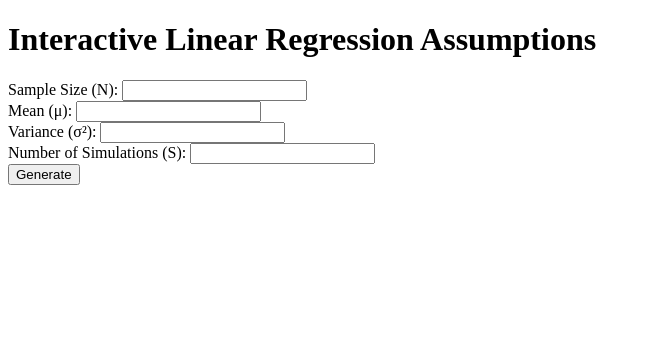
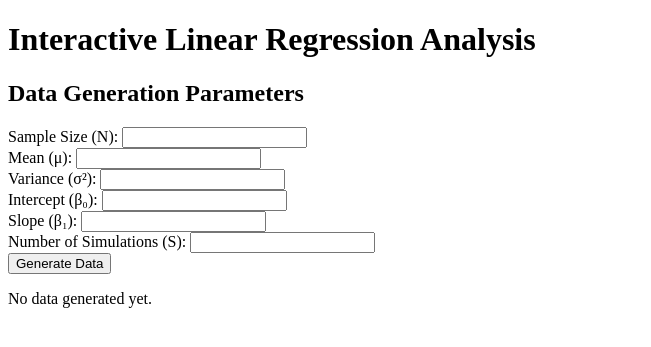
Before and after one commit to Swatkats13/jains-assignment-7, a Flask app: page / in a window 1280 px wide. Shown: the top 347 px of the page, without its empty margins (0-651 px from the left). Run offline with Flask 3, Linux system fonts and the light colour scheme.

Commit message:
final changes

```diff
--- a/app.py
+++ b/app.py
@@ -1,112 +1,304 @@
-from flask import Flask, render_template, request, url_for
+from flask import Flask, render_template, request, session, g
 import numpy as np
 import matplotlib
-matplotlib.use('Agg')  # Use the 'Agg' backend for non-GUI rendering
+import time  # <--- Import time for cache-busting in templates
+matplotlib.use('Agg')
 import matplotlib.pyplot as plt
 from sklearn.linear_model import LinearRegression
-import io
-import base64
+from scipy.stats import t
+
 
 app = Flask(__name__)
+app.secret_key = 'your_secret_key'  # Replace with your own secret key
 
-def generate_plots(N, mu, sigma2, S):
+# Global dictionary to hold data temporarily (for local use; not for production)
+app_data = {}
 
-    # STEP 1
-    # TODO 1: Generate a random dataset X of size N with values between 0 and 1
-    # and a random dataset Y with normal additive error (mean mu, variance sigma^2).
-    # Hint: Use numpy's random's functions to generate values for X and Y
-    X = np.random.rand(N)  # Replace with code to generate random values for X
-    Y = mu + np.sqrt(sigma2) * np.random.randn(N)  # Replace with code to generate random values for Y with specified mean and variance
+def generate_data(N, mu, beta0, beta1, sigma2, S):
+    X = np.random.rand(N)
+    noise = mu + np.sqrt(sigma2) * np.random.randn(N)
+    Y = beta0 + beta1 * X + noise
 
-    # TODO 2: Fit a linear regression model to X and Y
-    X = X.reshape(-1, 1)
-    # Hint: Use Scikit Learn
     model = LinearRegression()
-    model.fit(X, Y)  # Replace with code to fit the model
-    slope = model.coef_[0]  # Replace with code to extract slope from the fitted model
-    intercept = model.intercept_  # Replace with code to extract intercept from the fitted model
+    model.fit(X.reshape(-1, 1), Y)
+    slope = model.coef_[0]
+    intercept = model.intercept_
 
-    # TODO 3: Generate a scatter plot of (X, Y) with the fitted regression line
-    # Hint: Use Matplotlib
-    # Label the x-axis as "X" and the y-axis as "Y".
-    # Add a title showing the regression line equation using the slope and intercept values.
-    # Finally, save the plot to "static/plot1.png" using plt.savefig()
+    plot1_path = "static/plot1.png"
     plt.figure()
     plt.scatter(X, Y, color='blue', label='Data Points')
-    plt.plot(X, model.predict(X), color='red', linewidth=2, label='Fitted Line')
+    plt.plot(X, model.predict(X.reshape(-1, 1)), color='red', linewidth=2, label='Fitted Line')
     plt.title(f"Linear Fit: y = {intercept:.2f} + {slope:.2f}x")
     plt.xlabel('X')
     plt.ylabel('Y')
     plt.legend()
-    plot1_path = "static/plot1.png"
     plt.savefig(plot1_path)
     plt.close()
-    # Replace the above TODO 3 block with code to generate and save the plot
 
+    slopes = []
+    intercepts = []
 
-    # Step 2: Run S simulations and create histograms of slopes and intercepts
+    for _ in range(S):
+        X_sim = np.random.rand(N)
+        noise_sim = mu + np.sqrt(sigma2) * np.random.randn(N)
+        Y_sim = beta0 + beta1 * X_sim + noise_sim
 
-    # TODO 1: Initialize empty lists for slopes and intercepts
-    # Hint: You will store the slope and intercept of each simulation's linear regression here.
-    slopes = []  # Replace with code to initialize empty list
-    intercepts = []  # Replace with code to initialize empty list
+        sim_model = LinearRegression()
+        sim_model.fit(X_sim.reshape(-1, 1), Y_sim)
+        slopes.append(sim_model.coef_[0])
+        intercepts.append(sim_model.intercept_)
 
-    # TODO 2: Run a loop S times to generate datasets and calculate slopes and intercepts
-    # Hint: For each iteration, create random X and Y values using the provided parameters
-    for _ in range(S):
-        # TODO: Generate random X values with size N between 0 and 1
-        X_sim = np.random.rand(N)  # Replace with code to generate X values
-
-        # TODO: Generate Y values with normal additive error (mean mu, variance sigma^2)
-        Y_sim = mu + np.sqrt(sigma2) * np.random.randn(N)  # Replace with code to generate Y values
-        X_sim = X_sim.reshape(-1, 1)
-        # TODO: Fit a linear regression model to X_sim and Y_sim
-        sim_model = LinearRegression()
-        sim_model.fit(X_sim, Y_sim)
-
-
-        # TODO: Append the slope and intercept of the model to slopes and intercepts lists
-        slopes.append(sim_model.coef_[0])  # Replace None with code to append slope
-        intercepts.append(sim_model.intercept_)  # Replace None with code to append intercept
-
-    # Plot histograms of slopes and intercepts
-    plt.figure(figsize=(10, 5))
-    plt.hist(slopes, bins=20, alpha=0.5, color="blue", label="Slopes")
-    plt.hist(intercepts, bins=20, alpha=0.5, color="orange", label="Intercepts")
-    plt.axvline(slope, color="blue", linestyle="--", linewidth=1, label=f"Slope: {slope:.2f}")
-    plt.axvline(intercept, color="orange", linestyle="--", linewidth=1, label=f"Intercept: {intercept:.2f}")
-    plt.title("Histogram of Slopes and Intercepts")
+    plot2_path = "static/plot2.png"
+    plt.figure(figsize=(12, 5))
+    plt.hist(slopes, bins=20, alpha=0.5, color='red', label='Slopes')
+    plt.hist(intercepts, bins=20, alpha=0.5, color='blue', label='Intercepts')
+    plt.axvline(slope, color='red', linestyle='--', linewidth=1, label=f'Observed Slope: {slope:.2f}')
+    plt.axvline(intercept, color='blue', linestyle='--', linewidth=1, label=f'Observed Intercept: {intercept:.2f}')
+    plt.title("Histogram of Simulated Slopes and Intercepts")
     plt.xlabel("Value")
     plt.ylabel("Frequency")
     plt.legend()
-    plot2_path = "static/plot2.png"
     plt.savefig(plot2_path)
     plt.close()
 
-    # Below code is already provided
-    # Calculate proportions of more extreme slopes and intercepts
-    # For slopes, we will count how many are greater than the initial slope; for intercepts, count how many are less.
-    slope_more_extreme = sum(s > slope for s in slopes) / S  # Already provided
-    intercept_more_extreme = sum(i < intercept for i in intercepts) / S  # Already provided
+    # Store data in app_data for later use
+    app_data['X'] = X
+    app_data['Y'] = Y
+    app_data['slopes'] = slopes
+    app_data['intercepts'] = intercepts
+    app_data['slope'] = slope  # Store observed slope
+    app_data['intercept'] = intercept  # Store observed intercept
 
-    return plot1_path, plot2_path, slope_more_extreme, intercept_more_extreme
+    return X, Y, slope, intercept, plot1_path, plot2_path
+
+def hypothesis_test(X, Y, parameter='slope', null_value=0, test_type='greater', S=1000):
+    model = LinearRegression()
+    model.fit(X.reshape(-1, 1), Y)
+    observed_slope = model.coef_[0]
+    observed_intercept = model.intercept_
+
+    # Use the observed slope or intercept
+    observed_value = observed_slope if parameter == 'slope' else observed_intercept
+    simulated_values = app_data['slopes'] if parameter == 'slope' else app_data['intercepts']
+
+    # Perform the hypothesis test based on the test type
+    if test_type == 'greater':
+        p_value = np.mean([sim >= observed_value for sim in simulated_values])
+    elif test_type == 'less':
+        p_value = np.mean([sim <= observed_value for sim in simulated_values])
+    else:  # 'not equal'
+        p_value = np.mean([abs(sim - observed_value) >= abs(observed_value) for sim in simulated_values])
+
+    return observed_value, simulated_values, p_value
+
+def plot_hypothesis_test(simulated_values, observed_value, null_value, parameter, test_type, plot_path):
+    plt.figure()
+    plt.hist(simulated_values, bins=20, alpha=0.5, color='blue', label='Simulated Statistics')
+    plt.axvline(observed_value, color='red', linestyle='--', linewidth=2, label=f'Observed {parameter.capitalize()}: {observed_value:.2f}')
+    plt.axvline(null_value, color='green', linestyle='-', linewidth=2, label=f'Hypothesized {parameter.capitalize()} (H0): {null_value:.2f}')
+    plt.title(f"Hypothesis Test: {parameter.capitalize()} under Null Hypothesis")
+    plt.xlabel(parameter.capitalize())
+    plt.ylabel('Frequency')
+    plt.legend()
+    plt.savefig(plot_path)
+    plt.close()
+
+
+def calculate_confidence_interval(parameter, confidence_level):
+    simulated_values = app_data['slopes'] if parameter == 'slope' else app_data['intercepts']
+
+    # Verify simulated_values content
+    print(f"calculate_confidence_interval - Length of simulated_values: {len(simulated_values)}")
+
+    if not simulated_values:
+        raise ValueError("No simulated values available for confidence interval calculation.")
+
+    mean_estimate = np.mean(simulated_values)
+    standard_error = np.std(simulated_values, ddof=1)
+
+    # Calculate the t-critical value and margin of error
+    alpha = 1 - confidence_level / 100
+    t_critical = t.ppf(1 - alpha / 2, df=len(simulated_values) - 1)
+    margin_of_error = t_critical * standard_error
+
+    # Calculate confidence interval bounds
+    ci_lower = mean_estimate - margin_of_error
+    ci_upper = mean_estimate + margin_of_error
+
+    # Check if true parameter lies within the confidence interval
+    true_value = app_data['slope'] if parameter == 'slope' else app_data['intercept']
+    includes_true = ci_lower <= true_value <= ci_upper if true_value is not None else False
+
+    # Log final results before returning
+    print(f"calculate_confidence_interval - mean_estimate: {mean_estimate}")
+    print(f"calculate_confidence_interval - ci_lower: {ci_lower}")
+    print(f"calculate_confidence_interval - ci_upper: {ci_upper}")
+    print(f"calculate_confidence_interval - includes_true: {includes_true}")
+
+    return mean_estimate, ci_lower, ci_upper, includes_true
+
+
+def plot_confidence_interval(simulated_values, mean_estimate, ci_lower, ci_upper, true_value, parameter, confidence_level, plot_path):
+    print(f"Saving confidence interval plot at {plot_path}")  # Log before saving plot
+
+    plt.figure()
+    plt.scatter(simulated_values, np.zeros_like(simulated_values), color='gray', alpha=0.5, label='Simulated Estimates')
+    plt.scatter(mean_estimate, 0, color='blue', label='Mean Estimate')
+    plt.hlines(0, ci_lower, ci_upper, color='red', linewidth=2, label=f'{confidence_level}% Confidence Interval')
+    plt.axvline(true_value, color='green', linestyle='--', label='True Value')
+    plt.title(f'{confidence_level}% Confidence Interval for {parameter.capitalize()}')
+    plt.xlabel(f'{parameter.capitalize()} Estimate')
+    plt.ylabel('Frequency (as points)')
+    plt.legend()
+    plt.savefig(plot_path)  # Save the plot to the static folder
+    plt.close()
+
+    print(f"Confidence interval plot saved at {plot_path}")  # Log after saving
+
+
+
+@app.route("/calculate_ci", methods=["POST"])
+def calculate_ci():
+    if request.method == "POST":
+        try:
+            # Retrieve parameters and confidence level
+            parameter = request.form.get("ci_parameter", "slope")
+            confidence_level = float(request.form.get("confidence_level", 95))
+
+            # Select appropriate simulated values and true value based on parameter
+            simulated_values = app_data.get("slopes", []) if parameter == "slope" else app_data.get("intercepts", [])
+            true_value = session.get("beta1" if parameter == "slope" else "beta0", None)
+
+            # Log the details for debugging
+            print(f"calculate_ci - Parameter: {parameter}, Confidence Level: {confidence_level}")
+            print(f"calculate_ci - Number of Simulated Values: {len(simulated_values)}")
+            print(f"calculate_ci - True Value: {true_value}")
+
+            if not simulated_values:
+                print("Error: No simulated values found for confidence interval calculation.")
+                return render_template("index.html", error="No simulated values found for CI.")
+
+            # Calculate the confidence interval
+            mean_estimate, ci_lower, ci_upper, includes_true = calculate_confidence_interval(parameter, confidence_level)
+            print("Confidence interval calculated successfully")
+
+            # Define plot path and plot confidence interval
+            plot_path = f"static/ci_plot_{parameter}.png"
+            print(f"Preparing to save confidence interval plot at: {plot_path}")
+
+            plot_confidence_interval(simulated_values, mean_estimate, ci_lower, ci_upper, true_value, parameter, confidence_level, plot_path)
+            print(f"Confidence interval plot saved at {plot_path}")
+
+            # Render the template with the plot and confidence interval information
+
+
+            return render_template(
+                "index.html",
+                plot1="static/plot1.png",
+                plot2="static/plot2.png",
+                plot3="static/plot3.png",
+                ci_plot=plot_path,
+                mean_estimate=mean_estimate,
+                ci_lower=ci_lower,
+                ci_upper=ci_upper,
+                includes_true=includes_true,
+                confidence_level=confidence_level,
+                ci_parameter=parameter,
+                time=time  # Pass time to the template
+            )
+
+
+        except Exception as e:
+            print(f"Error during confidence interval calculation: {e}")
+            return render_template("index.html", error=f"Error: {e}")
+
+    return render_template("index.html")
+
+
+
+
+
 
 @app.route("/", methods=["GET", "POST"])
 def index():
     if request.method == "POST":
-        # Get user input
-        N = int(request.form["N"])
-        mu = float(request.form["mu"])
-        sigma2 = float(request.form["sigma2"])
-        S = int(request.form["S"])
+        action = request.form.get("action")
+        print(f"Received action: {action}")
 
-        # Generate plots and results
-        plot1, plot2, slope_extreme, intercept_extreme = generate_plots(N, mu, sigma2, S)
+        if action == "generate_data":
+            try:
+                # Retrieve and convert form inputs
+                N = int(request.form.get("N", 100))
+                mu = float(request.form.get("mu", 0.0))
+                sigma2 = float(request.form.get("sigma2", 1.0))
+                beta0 = float(request.form.get("beta0", 0.0))
+                beta1 = float(request.form.get("beta1", 1.0))
+                S = int(request.form.get("S", 1000))
 
-        return render_template("index.html", plot1=plot1, plot2=plot2,
-                               slope_extreme=slope_extreme, intercept_extreme=intercept_extreme)
+                print(f"Generating data with N={N}, mu={mu}, sigma2={sigma2}, beta0={beta0}, beta1={beta1}, S={S}")
+                X, Y, slope, intercept, plot1, plot2 = generate_data(N, mu, beta0, beta1, sigma2, S)
 
+                # Store key variables in session for later use
+                session['slope'] = slope
+                session['intercept'] = intercept
+                session['beta0'] = beta0
+                session['beta1'] = beta1
+
+                print("Data generation successful.")
+                return render_template(
+                    "index.html",
+                    plot1=plot1,
+                    plot2=plot2,
+                    N=N,
+                    mu=mu,
+                    sigma2=sigma2,
+                    beta0=beta0,
+                    beta1=beta1,
+                    S=S
+                )
+            except Exception as e:
+                print(f"Error during data generation: {e}")
+                return render_template("index.html", error=f"Error during data generation: {e}")
+
+        elif action == "hypothesis_test":
+            try:
+                if 'X' in app_data and 'Y' in app_data:
+                    X = app_data['X']
+                    Y = app_data['Y']
+                    parameter = request.form.get("test_parameter", "slope")
+                    null_value = float(request.form.get("null_value", 0.0))
+                    test_type = request.form.get("test_type", "greater")
+
+                    print(f"Running hypothesis test with parameter={parameter}, null_value={null_value}, test_type={test_type}")
+                    observed_value, simulated_values, p_value = hypothesis_test(X, Y, parameter, null_value, test_type, S=1000)
+                    plot3_path = "static/plot3.png"
+                    plot_hypothesis_test(simulated_values, observed_value, null_value, parameter, test_type, plot3_path)
+
+                    print(f"Observed value: {observed_value}, p-value: {p_value}")
+                    fun_message = None
+                    if p_value <= 0.0001:
+                        fun_message = "You've encountered an extremely small p-value (≤ 0.0001), indicating a rare event!"
+
+                    return render_template(
+                        "index.html",
+                        plot1="static/plot1.png",
+                        plot2="static/plot2.png",
+                        plot3=plot3_path,
+                        observed_value=observed_value,
+                        p_value=p_value,
+                        fun_message=fun_message,
+                        test_parameter=parameter,
+                        null_value=null_value,
+                        test_type=test_type
+                    )
+            except Exception as e:
+                print(f"Error during hypothesis testing: {e}")
+                return render_template("index.html", error=f"Error during hypothesis testing: {e}")
+
+    # Render the initial page if no form is submitted
     return render_template("index.html")
+
+
 
 if __name__ == "__main__":
     app.run(debug=True)
--- a/templates/index.html
+++ b/templates/index.html
@@ -3,36 +3,121 @@
 <head>
     <meta charset="UTF-8">
     <meta name="viewport" content="width=device-width, initial-scale=1.0">
-    <title>Linear Regression Assumptions</title>
+    <title>Linear Regression with Hypothesis Testing and Confidence Intervals</title>
 </head>
 <body>
-    <h1>Interactive Linear Regression Assumptions</h1>
+    <h1>Interactive Linear Regression Analysis</h1>
 
-    <form method="POST">
+    <!-- Error Message -->
+    {% if error %}
+    <p style="color: red;"><strong>Error:</strong> {{ error }}</p>
+    {% endif %}
+
+    <!-- Data Generation Form -->
+    <form method="POST" action="/">
+        <input type="hidden" name="action" value="generate_data">
+        <h2>Data Generation Parameters</h2>
+
         <label for="N">Sample Size (N):</label>
-        <input type="number" id="N" name="N" required><br>
+        <input type="number" id="N" name="N" required value="{{ N or '' }}"><br>
 
         <label for="mu">Mean (μ):</label>
-        <input type="number" step="any" id="mu" name="mu" required><br>
+        <input type="number" step="any" id="mu" name="mu" required value="{{ mu or '' }}"><br>
 
         <label for="sigma2">Variance (σ²):</label>
-        <input type="number" step="any" id="sigma2" name="sigma2" required><br>
+        <input type="number" step="any" id="sigma2" name="sigma2" required value="{{ sigma2 or '' }}"><br>
+
+        <label for="beta0">Intercept (β₀):</label>
+        <input type="number" step="any" id="beta0" name="beta0" value="{{ beta0 or '' }}"><br>
+
+        <label for="beta1">Slope (β₁):</label>
+        <input type="number" step="any" id="beta1" name="beta1" value="{{ beta1 or '' }}"><br>
 
         <label for="S">Number of Simulations (S):</label>
-        <input type="number" id="S" name="S" required><br>
+        <input type="number" id="S" name="S" required value="{{ S or '' }}"><br>
 
-        <button type="submit">Generate</button>
+        <button type="submit">Generate Data</button>
     </form>
 
-    {% if plot1 and plot2 %}
-        <h2>Generated Plot</h2>
-        <img src="{{ plot1 }}" alt="Regression Plot" style="width: 600px;">
+    <!-- Generated Plot -->
+    {% if plot1 %}
+    <h2>Generated Plot</h2>
+    <img src="{{ plot1 }}" alt="Regression Plot" style="width: 600px;">
+    {% else %}
+    <p>No data generated yet.</p>
+    {% endif %}
 
-        <h2>Histogram of Slopes and Intercepts</h2>
-        <img src="{{ plot2 }}" alt="Histograms" style="width: 600px;">
+    <!-- Histogram of Simulated Slopes and Intercepts -->
+    {% if plot2 %}
+    <h2>Histogram of Simulated Slopes and Intercepts</h2>
+    <img src="{{ plot2 }}" alt="Histogram Plot" style="width: 600px;">
+    {% endif %}
 
-        <p>Proportion of slopes more extreme than calculated slope: {{ slope_extreme | round(2) }}</p>
-        <p>Proportion of intercepts more extreme than calculated intercept: {{ intercept_extreme | round(2) }}</p>
+    <!-- Hypothesis Testing Form -->
+    {% if plot1 %}
+    <form method="POST" action="/">
+        <input type="hidden" name="action" value="hypothesis_test">
+        <h2>Hypothesis Testing</h2>
+
+        <label for="test_parameter">Parameter to Test:</label>
+        <select id="test_parameter" name="test_parameter">
+            <option value="slope" {% if test_parameter == 'slope' %}selected{% endif %}>Slope</option>
+            <option value="intercept" {% if test_parameter == 'intercept' %}selected{% endif %}>Intercept</option>
+        </select><br>
+
+        <label for="null_value">Hypothesized Value (H0):</label>
+        <input type="number" step="any" id="null_value" name="null_value" required value="{{ null_value or '' }}"><br>
+
+        <label for="test_type">Type of Test:</label>
+        <select id="test_type" name="test_type">
+            <option value="greater" {% if test_type == 'greater' %}selected{% endif %}>Greater than ( > )</option>
+            <option value="less" {% if test_type == 'less' %}selected{% endif %}>Less than ( < )</option>
+            <option value="not equal" {% if test_type == 'not equal' %}selected{% endif %}>Not equal to ( ≠ )</option>
+        </select><br>
+
+        <button type="submit">Run Hypothesis Testing</button>
+    </form>
     {% endif %}
+
+    <!-- Hypothesis Testing Results -->
+    {% if plot3 %}
+    <h2>Hypothesis Testing Results</h2>
+    <img src="{{ plot3 }}" alt="Hypothesis Test Plot" style="width: 600px;">
+    <p>Observed Value: {{ observed_value }}</p>
+    <p>p-value: {{ p_value }}</p>
+    {% if fun_message %}
+    <p><strong>Note:</strong> {{ fun_message }}</p>
+    {% endif %}
+    {% endif %}
+
+    <!-- Confidence Interval Form -->
+    {% if plot1 %}
+    <form action="/calculate_ci" method="POST">
+        <input type="hidden" name="action" value="calculate_ci">
+        <label for="ci_parameter">Parameter:</label>
+        <select name="ci_parameter" id="ci_parameter">
+            <option value="slope" {% if ci_parameter == 'slope' %}selected{% endif %}>Slope</option>
+            <option value="intercept" {% if ci_parameter == 'intercept' %}selected{% endif %}>Intercept</option>
+        </select>
+
+        <label for="confidence_level">Confidence Level (%):</label>
+        <input type="number" name="confidence_level" id="confidence_level" value="{{ confidence_level or '95' }}" min="0" max="100" step="0.1" required>
+
+        <input type="submit" value="Calculate Confidence Interval">
+    </form>
+
+    <!-- Confidence Interval Results -->
+    {% if ci_plot %}
+    <h2>Confidence Interval Plot</h2>
+    <img src="{{ ci_plot }}?{{ time.time() }}" alt="Confidence Interval Plot" style="width:600px;">
+
+    <p>{{ confidence_level }}% Confidence Interval for {{ ci_parameter | capitalize }}: [{{ ci_lower | round(4) }}, {{ ci_upper | round(4) }}]</p>
+    <p>Mean Estimate: {{ mean_estimate | round(4) }}</p>
+    <p>Confidence Interval Includes True Parameter: {{ 'Yes' if includes_true else 'No' }}</p>
+    {% else %}
+    <p>No confidence interval generated yet.</p>
+    {% endif %}
+    {% endif %}
+
 </body>
 </html>
```
Also changed, not shown: static/ci_plot_slope.png (added), static/plot1.png, static/plot1_0.png (deleted), static/plot1_1.png (deleted), static/plot1_2.png (deleted), static/plot1_3.png (deleted), static/plot1_4.png (deleted), static/plot2.png, static/plot2_0.png (deleted), static/plot2_1.png (deleted), static/plot2_2.png (deleted), static/plot2_3.png (deleted), static/plot2_4.png (deleted), static/plot3.png (added).
